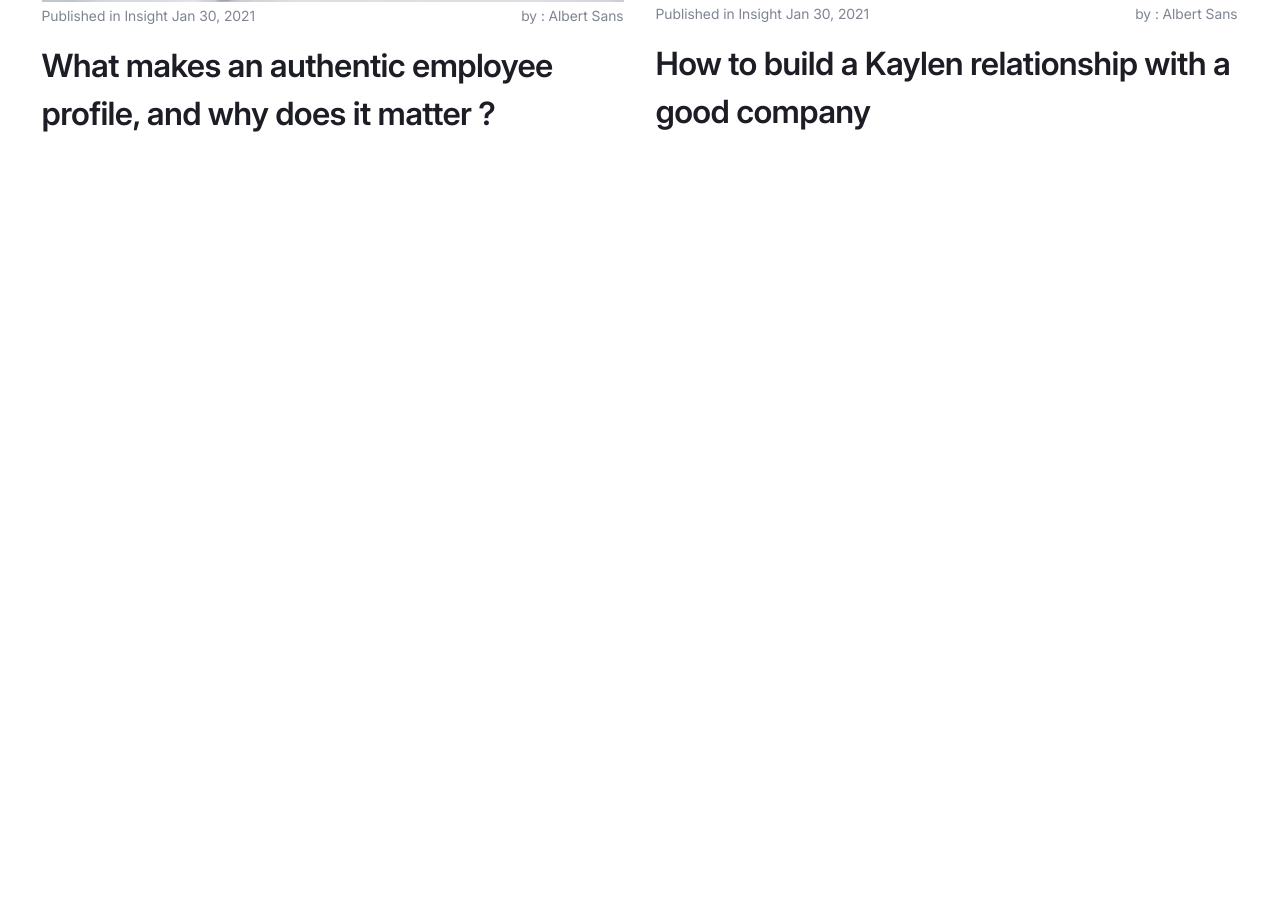
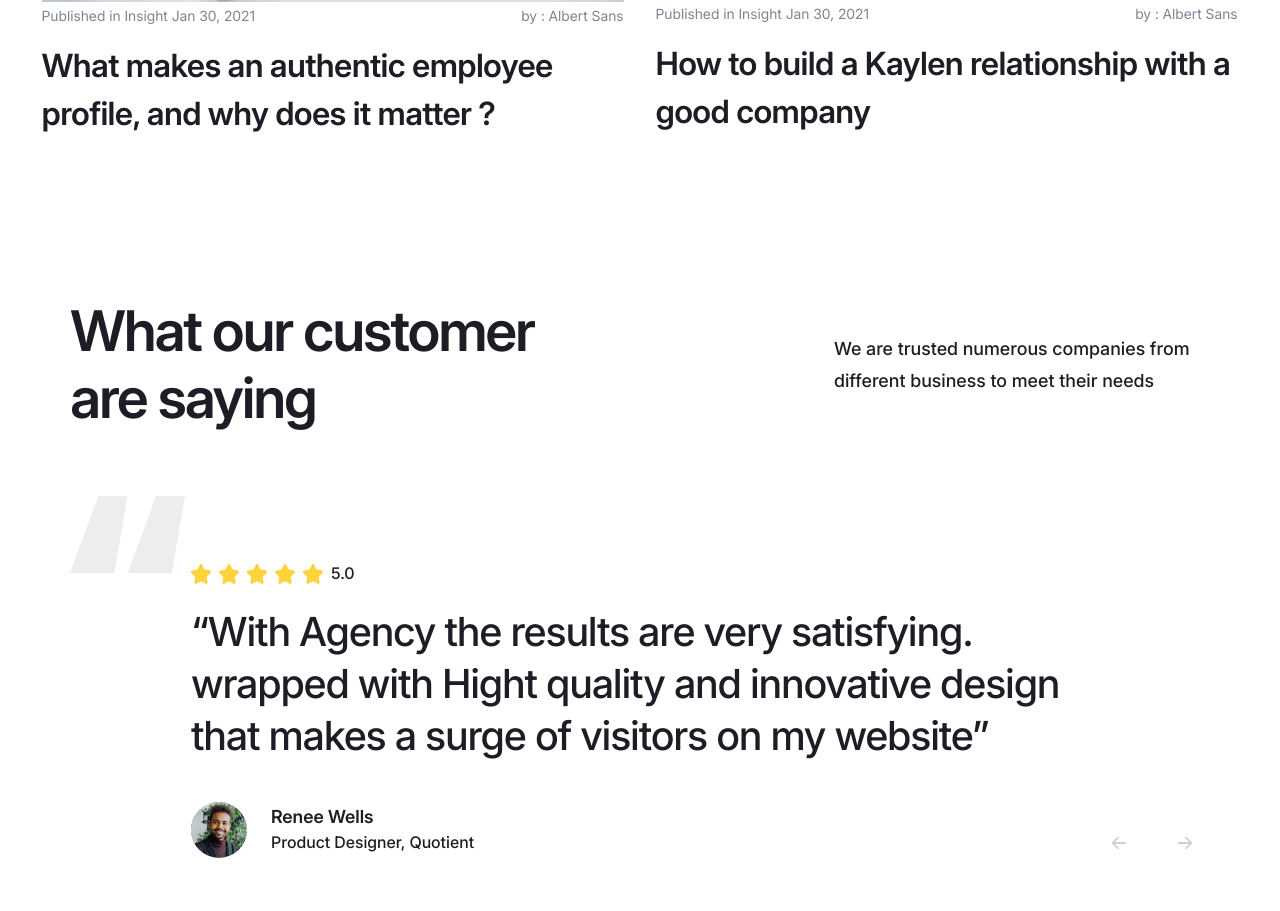
Before and after one commit to Bitaxa-72/coca.mod7, a website built with Vite: page src/index.html in a window 1280 px wide. Shown: the part 5279-6190 px from the top of the page. Before the commit the page ends 5508 px from the top, so only its background shows below. Built offline with nearby package versions, Linux system fonts and the light colour scheme; files whose address does not match are found by name.

Commit message:
Created section Testimonials

```diff
--- /dev/null
+++ b/src/assets/scss/components/home/testimonials.scss
@@ -0,0 +1,157 @@
+.testimonials {
+  padding: 69px 0 160px;
+
+  @include mobile {
+    padding: 39px 0 70px;
+  }
+
+  &__head {
+    @include flex-all-between;
+    margin-bottom: 48px;
+
+    @include tablet {
+      gap: 24px;
+      flex-direction: column;
+      text-align: center;
+    }
+
+    @include mobile {
+      gap: 12px;
+      margin-bottom: 40px;
+    }
+  }
+
+  &__title {
+    max-width: 530px;
+    font-weight: 600;
+    letter-spacing: -0.04em;
+    color: var(--neutral-color-100);
+
+    @include tablet {
+      max-width: 650px;
+    }
+  }
+
+  &__descr {
+    max-width: 376px;
+    font-weight: 500;
+    line-height: 178%;
+    color: var(--neutral-color-150);
+
+    @include tablet {
+      max-width: 450px;
+    }
+  }
+
+  &__rating {
+    @include flex-align-center;
+    gap: 8px;
+    margin-bottom: 19px;
+
+    &-num {
+      font-weight: 500;
+      line-height: 162%;
+      color: var(--neutral-color-100);
+    }
+  }
+
+  &__slider-wrapper {
+    &::before {
+      content: '';
+      display: inline-block;
+      width: 115px;
+      height: 77px;
+      background: url('../../../../assets/icons/quotes-icon.svg');
+      transform: translateY(15px);
+
+      @include mini-desktop {
+        transform: translateY(-5px);
+      }
+
+      @include mobile {
+        display: none;
+      }
+    }
+  }
+
+  &__slider {
+    max-width: 898px;
+  }
+
+  &__comment {
+    &-text {
+      margin-bottom: 40px;
+      font-weight: 500;
+      line-height: 130%;
+      letter-spacing: -0.03em;
+      color: var(--neutral-color-100);
+    }
+
+    &-author {
+      @include flex-align-center;
+      gap: 24px;
+      font-style: normal;
+
+      &-avatar {
+        overflow: hidden;
+        border-radius: 50%;
+      }
+
+      &-name {
+        font-weight: 600;
+        line-height: 144%;
+        color: var(--neutral-color-100);
+      }
+
+      &-professions {
+        font-weight: 500;
+        line-height: 162%;
+        color: var(--neutral-color-150);
+      }
+    }
+  }
+
+  &__btns {
+    @include flex-align-center;
+    gap: 16px;
+    justify-content: flex-end;
+    transform: translateY(-40px);
+
+    @include mini-desktop {
+      transform: translateY(5px);
+    }
+  }
+
+  &__btn {
+    @include flex-all-center;
+    border: 1px solid var(--neutral-color-40);
+    border-radius: 50%;
+    width: 50px;
+    height: 50px;
+    transition:
+      background-color var(--transition),
+      border-color var(--transition);
+
+    @include small-mobile {
+      width: 40px;
+      height: 40px;
+    }
+
+    & svg path {
+      transition: fill var(--transition);
+    }
+
+    &:hover {
+      border-color: var(--neutral-color-100);
+      background-color: var(--neutral-color-100);
+
+      & svg path {
+        fill: var(--neutral-color-10);
+      }
+    }
+
+    &--next {
+      transform: rotate(-180deg);
+    }
+  }
+}
--- a/src/assets/scss/main.scss
+++ b/src/assets/scss/main.scss
@@ -8,3 +8,4 @@
 @import './components/home/strenght';
 @import './components/partners';
 @import './components/home/insight';
+@import './components/home/testimonials';
--- /dev/null
+++ b/src/html/components/home/testimonials.html
@@ -0,0 +1,202 @@
+<section class="testimonials">
+  <div class="container">
+    <div class="testimonials__head">
+      <h2 class="testimonials__title heading-h2">
+        What our customer are saying
+      </h2>
+      <p class="testimonials__descr text-p-medium">
+        We are trusted numerous companies from different business to meet their
+        needs
+      </p>
+    </div>
+    <div class="testimonials__slider-wrapper">
+      <div class="swiper testimonials__slider">
+        <div class="swiper-wrapper testimonials__comments">
+          <div class="swiper-slide testimonials__comment">
+            <div class="testimonials__rating">
+              <img
+                loading="lazy"
+                src="../../../assets/icons/raiting-icon.svg"
+                width="132"
+                height="20"
+                alt="Five stars"
+              />
+              <span class="testimonials__rating-num text-p-default"> 5.0 </span>
+            </div>
+            <p class="testimonials__comment-text heading-h3">
+              “With Agency the results are very satisfying. wrapped with Hight
+              quality and innovative design that makes a surge of visitors on my
+              website”
+            </p>
+            <address class="testimonials__comment-author">
+              <img
+                loading="lazy"
+                src="../../../assets/images/comment-author-1.jpg"
+                class="testimonials__comment-author-avatar"
+                width="56"
+                height="56"
+                alt="Renee Wells"
+              />
+              <div class="testimonials__comment-author-info">
+                <p class="testimonials__comment-author-name text-p-medium">
+                  Renee Wells
+                </p>
+                <p
+                  class="testimonials__comment-author-professions text-p-default"
+                >
+                  Product Designer, Quotient
+                </p>
+              </div>
+            </address>
+          </div>
+
+          <div class="swiper-slide testimonials__comment">
+            <div class="testimonials__rating">
+              <img
+                loading="lazy"
+                src="../../../assets/icons/raiting-icon.svg"
+                width="132"
+                height="20"
+                alt="Five stars"
+              />
+              <span class="testimonials__rating-num text-p-default"> 5.0 </span>
+            </div>
+            <p class="testimonials__comment-text heading-h3">
+              “With Agency the results are very satisfying. wrapped with Hight
+              quality and innovative design that makes a surge of visitors on my
+              website”
+            </p>
+            <address class="testimonials__comment-author">
+              <img
+                loading="lazy"
+                src="../../../assets/images/comment-author-1.jpg"
+                class="testimonials__comment-author-avatar"
+                width="56"
+                height="56"
+                alt="Renee Wells"
+              />
+              <div class="testimonials__comment-author-info">
+                <p class="testimonials__comment-author-name text-p-medium">
+                  Renee Wells
+                </p>
+                <p
+                  class="testimonials__comment-author-professions text-p-default"
+                >
+                  Product Designer, Quotient
+                </p>
+              </div>
+            </address>
+          </div>
+          <div class="swiper-slide testimonials__comment">
+            <div class="testimonials__rating">
+              <img
+                loading="lazy"
+                src="../../../assets/icons/raiting-icon.svg"
+                width="132"
+                height="20"
+                alt="Five stars"
+              />
+              <span class="testimonials__rating-num text-p-default"> 5.0 </span>
+            </div>
+            <p class="testimonials__comment-text heading-h3">
+              “With Agency the results are very satisfying. wrapped with Hight
+              quality and innovative design that makes a surge of visitors on my
+              website”
+            </p>
+            <address class="testimonials__comment-author">
+              <img
+                loading="lazy"
+                src="../../../assets/images/comment-author-1.jpg"
+                class="testimonials__comment-author-avatar"
+                width="56"
+                height="56"
+                alt="Renee Wells"
+              />
+              <div class="testimonials__comment-author-info">
+                <p class="testimonials__comment-author-name text-p-medium">
+                  Renee Wells
+                </p>
+                <p
+                  class="testimonials__comment-author-professions text-p-default"
+                >
+                  Product Designer, Quotient
+                </p>
+              </div>
+            </address>
+          </div>
+          <div class="swiper-slide testimonials__comment">
+            <div class="testimonials__rating">
+              <img
+                loading="lazy"
+                src="../../../assets/icons/raiting-icon.svg"
+                width="132"
+                height="20"
+                alt="Five stars"
+              />
+              <span class="testimonials__rating-num text-p-default"> 5.0 </span>
+            </div>
+            <p class="testimonials__comment-text heading-h3">
+              “With Agency the results are very satisfying. wrapped with Hight
+              quality and innovative design that makes a surge of visitors on my
+              website”
+            </p>
+            <address class="testimonials__comment-author">
+              <img
+                loading="lazy"
+                src="../../../assets/images/comment-author-1.jpg"
+                class="testimonials__comment-author-avatar"
+                width="56"
+                height="56"
+                alt="Renee Wells"
+              />
+              <div class="testimonials__comment-author-info">
+                <p class="testimonials__comment-author-name text-p-medium">
+                  Renee Wells
+                </p>
+                <p
+                  class="testimonials__comment-author-professions text-p-default"
+                >
+                  Product Designer, Quotient
+                </p>
+              </div>
+            </address>
+          </div>
+        </div>
+      </div>
+      <div class="testimonials__btns">
+        <button class="testimonials__btn testimonials__btn--prev">
+          <svg
+            width="16"
+            height="14"
+            viewBox="0 0 16 14"
+            fill="none"
+            xmlns="http://www.w3.org/2000/svg"
+          >
+            <path
+              fill-rule="evenodd"
+              clip-rule="evenodd"
+              d="M7.73635 13.0364C7.38487 13.3879 6.81503 13.3879 6.46355 13.0364L1.06355 7.63644C0.712082 7.28497 0.712082 6.71512 1.06355 6.36365L6.46356 0.963652C6.81503 0.612179 7.38488 0.612179 7.73635 0.963652C8.08782 1.31512 8.08782 1.88497 7.73635 2.23644L3.87274 6.10005L14.3 6.10005C14.797 6.10005 15.2 6.50299 15.2 7.00005C15.2 7.4971 14.797 7.90005 14.3 7.90005L3.87274 7.90005L7.73635 11.7637C8.08782 12.1151 8.08782 12.685 7.73635 13.0364Z"
+              fill="#CED1D8"
+            />
+          </svg>
+        </button>
+        <button class="testimonials__btn testimonials__btn--next">
+          <svg
+            width="16"
+            height="14"
+            viewBox="0 0 16 14"
+            fill="none"
+            xmlns="http://www.w3.org/2000/svg"
+          >
+            <path
+              fill-rule="evenodd"
+              clip-rule="evenodd"
+              d="M7.73635 13.0364C7.38487 13.3879 6.81503 13.3879 6.46355 13.0364L1.06355 7.63644C0.712082 7.28497 0.712082 6.71512 1.06355 6.36365L6.46356 0.963652C6.81503 0.612179 7.38488 0.612179 7.73635 0.963652C8.08782 1.31512 8.08782 1.88497 7.73635 2.23644L3.87274 6.10005L14.3 6.10005C14.797 6.10005 15.2 6.50299 15.2 7.00005C15.2 7.4971 14.797 7.90005 14.3 7.90005L3.87274 7.90005L7.73635 11.7637C8.08782 12.1151 8.08782 12.685 7.73635 13.0364Z"
+              fill="#CED1D8"
+            />
+          </svg>
+        </button>
+      </div>
+    </div>
+  </div>
+</section>
--- a/src/js/components/slider.js
+++ b/src/js/components/slider.js
@@ -1,6 +1,6 @@
 
 import Swiper from 'swiper';
-
+import { Navigation } from 'swiper/modules';
 import 'swiper/css';
 
 export const useInsightSlider = () => {
@@ -10,8 +10,21 @@ export const useInsightSlider = () => {
         loop: true,
         breakpoints:{
             1201:{
-
             }
         }
     });
 };
+
+
+export const useTestimonialsSlider = () => {
+  new Swiper('.testimonials__slider', {
+    modules: [Navigation],
+    slidesPerView: 'auto',
+    spaceBetween: 22,
+    loop: true,
+    navigation: {
+      prevEl: '.testimonials__btn--prev',
+      nextEl: '.testimonials__btn--next',
+    },
+  });
+};
--- a/src/js/main.js
+++ b/src/js/main.js
@@ -2,7 +2,9 @@ import '../assets/scss/main.scss';
 import {useTheme} from './components/theme';
 import {useBurger} from './components/burger';
 import { useInsightSlider } from './components/slider';
+import {useTestimonialsSlider} from './components/slider'
 
 useTheme();
 useBurger();
 useInsightSlider();
+useTestimonialsSlider();
```
Also changed, not shown: src/index.html (+1 -0 lines), src/assets/icons/quotes-icon.svg (added), src/assets/icons/raiting-icon.svg (added), src/assets/images/comment-author-1.jpg (added).
